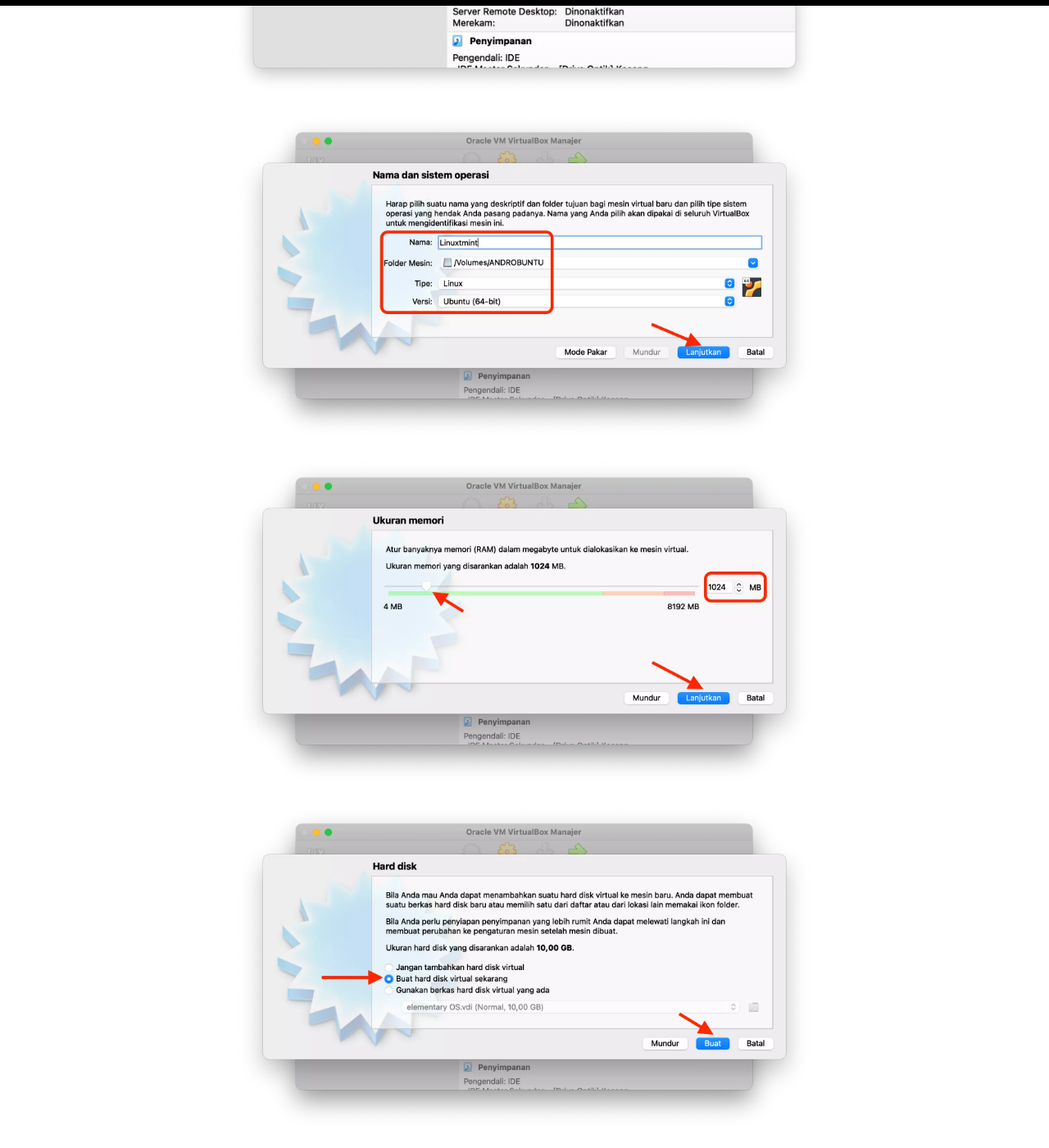
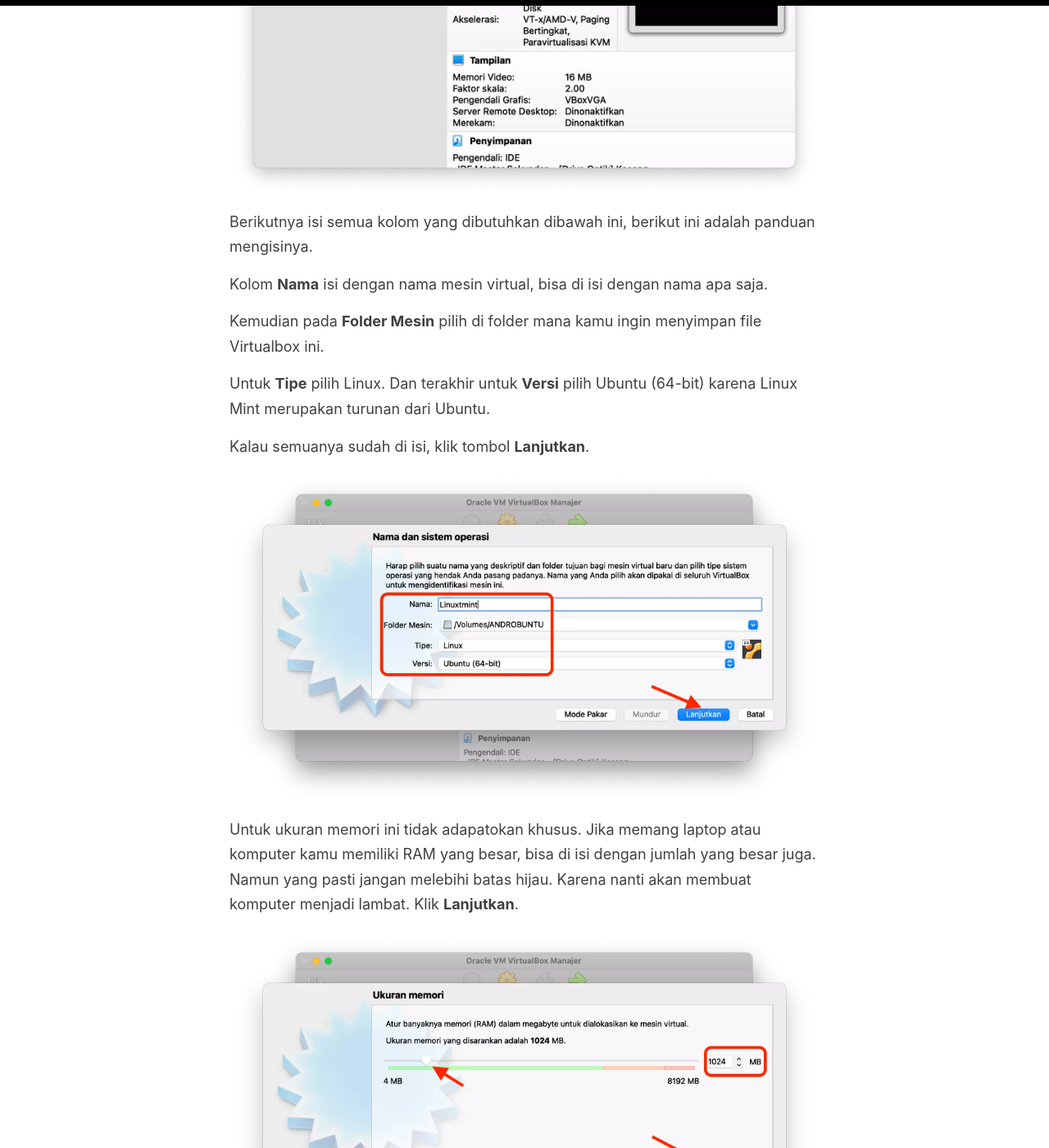
Before and after one commit to Virtualbox-ID/virtualbox-id.github.io, a Jekyll site: the page built from _posts/2020-2-12-cara-install-linux-mint-di-virtualbox.md, in a window 1280 px wide and 1400 px high, scrolled down 614 px. Shown: the whole window at 82% size. Built offline with Jekyll 4.4.1, drawn with Linux system fonts in a browser that asks for light colours; some of the changed text lies outside the part shown.

Commit message:
Update 2020-2-12-cara-install-linux-mint-di-virtualbox.md

```diff
--- a/_posts/2020-2-12-cara-install-linux-mint-di-virtualbox.md
+++ b/_posts/2020-2-12-cara-install-linux-mint-di-virtualbox.md
@@ -4,19 +4,45 @@
 categories: Miscellaneous
 ---
 
+Buka aplikasi Virtualbox di laptop atau komputer kamu. Jika belum punya, silahkan ikuti panduan cara install Virtualbox [disini](https://virtualbox.id/cara-install-virtualbox/).
+
+Kemudian klik tombol **Baru** untuk membuat sebuah mesin virtual baru di Virtualbox.
+
 ![](/images/linux-mint/cara-install-linux-mint-di-virtualbox-1.webp)
+
+Berikutnya isi semua kolom yang dibutuhkan dibawah ini, berikut ini adalah panduan mengisinya.
+
+Kolom **Nama** isi dengan nama mesin virtual, bisa di isi dengan nama apa saja.
+
+Kemudian pada **Folder Mesin** pilih di folder mana kamu ingin menyimpan file Virtualbox ini.
+
+Untuk **Tipe** pilih Linux. Dan terakhir untuk **Versi** pilih Ubuntu (64-bit) karena Linux Mint merupakan turunan dari Ubuntu.
+
+Kalau semuanya sudah di isi, klik tombol **Lanjutkan**.
 
 ![](/images/linux-mint/cara-install-linux-mint-di-virtualbox-2.webp)
 
+Untuk ukuran memori ini tidak adapatokan khusus. Jika memang laptop atau komputer kamu memiliki RAM yang besar, bisa di isi dengan jumlah yang besar juga. Namun yang pasti jangan melebihi batas hijau. Karena nanti akan membuat komputer menjadi lambat. Klik **Lanjutkan**.
+
 ![](/images/linux-mint/cara-install-linux-mint-di-virtualbox-3.webp)
+
+Selanjutnya pilih **Buat hard disk virtual sekarang** dan klik tombol **Buat**.
 
 ![](/images/linux-mint/cara-install-linux-mint-di-virtualbox-4.webp)
 
+Untuk tipe berkas hard disj silahkan pilih **VDI (Virtual Disk Image)** kemudian klik **Lanjutkan**.
+
 ![](/images/linux-mint/cara-install-linux-mint-di-virtualbox-5.webp)
+
+Berikutnya pilih **Dialokasikan secara dinamik** dan klik **Lanjutkan**.
 
 ![](/images/linux-mint/cara-install-linux-mint-di-virtualbox-6.webp)
 
+Selanjutnya kita pilih **Lokasi dan ukuran berkas**. Kamu bisa menyimpan dimana saja, dan untuk ukurannya Linux Mint memberikan batas minimal 11 GB. Lalu klik **Buat**.
+
 ![](/images/linux-mint/cara-install-linux-mint-di-virtualbox-7.webp)
+
+Nah, setelah mesin virtualnya berhasil dibuat selanjutnya adalah mengaktifkannya. Caranya klik pada mesin virtual, lalu klik tombol **Mulai**. Atau bisa juga klik dua kali pada nama mesin virtual.
 
 ![](/images/linux-mint/cara-install-linux-mint-di-virtualbox-8.webp)
 
```
